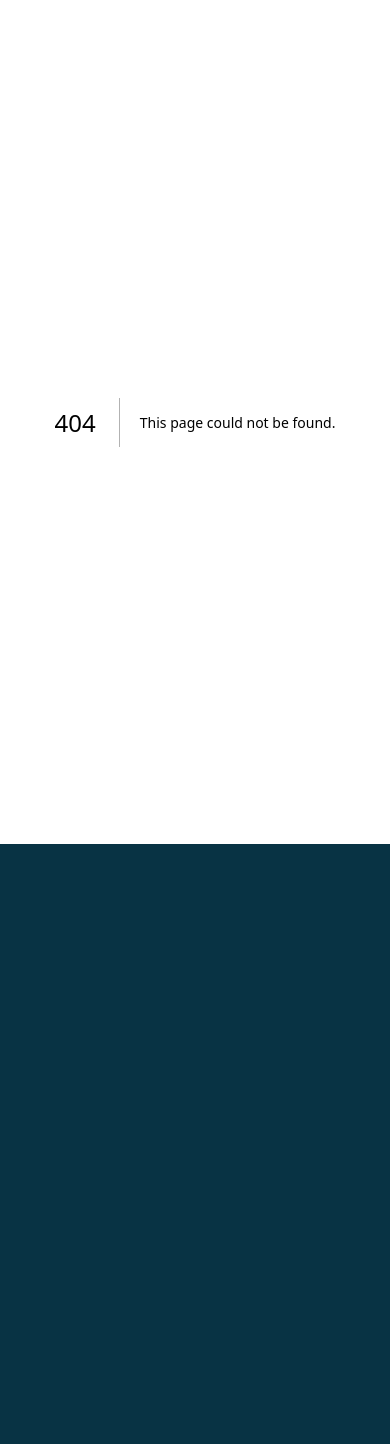
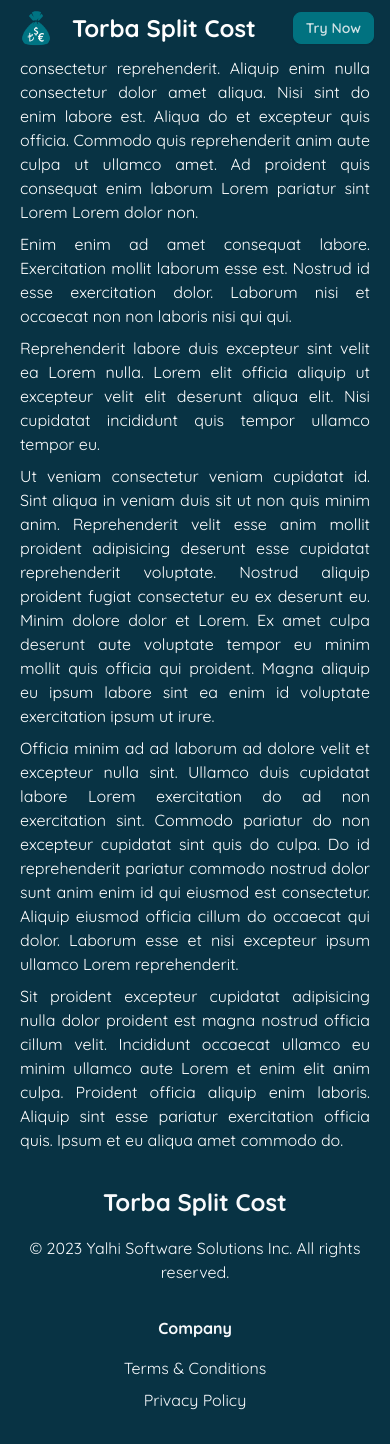
Before and after one commit to oyalhi/torba-web, a Next.js app: page /privacy in a window 390 px wide. Before the commit this address had no page. Before the commit the page ends 844 px from the top, so only its background shows below. Built offline with nearby package versions, Linux system fonts and the light colour scheme; no server answers.

Commit message:
feat: implement responsive design and footer

```diff
--- a/package.json
+++ b/package.json
@@ -13,8 +13,6 @@
     "stripe:fixtures": "stripe fixtures fixtures/stripe-fixtures.json"
   },
   "dependencies": {
-    "@emotion/react": "^11.11.4",
-    "@emotion/styled": "^11.11.5",
     "@stripe/stripe-js": "3.1.0",
     "dexie": "^4.0.1",
     "dexie-react-hooks": "^1.1.7",
--- a/src/app/layout.tsx
+++ b/src/app/layout.tsx
@@ -1,5 +1,7 @@
 import type { Metadata } from "next";
 import { Quicksand } from "next/font/google";
+import { Footer } from "../components/footer";
+import { Header } from "../components/header";
 import "./globals.css";
 
 const inter = Quicksand({ subsets: ["latin"] });
@@ -16,7 +18,11 @@ export default function RootLayout({
 }>) {
   return (
     <html lang="en" className="bg-cyan-950">
-      <body className={inter.className}>{children}</body>
+      <body className={inter.className}>
+        <Header />
+        {children}
+        <Footer />
+      </body>
     </html>
   );
 }
--- a/src/app/page.module.scss
+++ b/src/app/page.module.scss
@@ -2,7 +2,6 @@
   display: flex;
   flex-direction: column;
   padding-top: 48px;
-  height: 100vh;
 }
 
 .intro {
@@ -12,6 +11,45 @@
   max-width: 1024px;
   margin: 0 auto;
   padding: 32px;
+}
+
+.iframeContainer {
+  flex: 1;
+  display: flex;
+  justify-content: flex-end;
+}
+
+.iframe {
+  border-radius: 42px;
+}
+
+.infoContainer {
+  flex: 2;
+  display: flex;
+  flex-direction: column;
+  justify-content: space-around;
+}
+
+.title {
+  font-size: 48px;
+  line-height: 1;
+  font-weight: 700;
+}
+
+.text {
+  line-height: 1.5;
+  padding: 24px 0;
+}
+
+.tryNow {
+  font-size: larger;
+  display: flex;
+  align-items: center;
+  gap: 32px;
+  color: bisque;
+  a {
+    font-size: large;
+  }
 }
 
 @media (max-width: 900px) {
@@ -24,3 +62,26 @@
     justify-content: center;
   }
 }
+
+@media screen and (max-width: 488px) {
+  .title {
+    font-size: xx-large;
+  }
+
+  .text {
+    font-size: large;
+  }
+
+  .tryNow {
+    font-size: large;
+    gap: 16px;
+    .text {
+      padding: 0;
+      font-size: medium;
+    }
+
+    a {
+      font-size: medium;
+    }
+  }
+}
--- a/src/app/page.tsx
+++ b/src/app/page.tsx
@@ -1,10 +1,8 @@
-/** @jsxImportSource @emotion/react */
 "use client";
 
-import { css } from "@emotion/react";
 import { useEffect, useState } from "react";
-import { Header } from "../components/header";
 import { Hero } from "../components/hero";
+import { appConfig } from "../utils/app-config";
 import { heros } from "./data/heros";
 import styles from "./page.module.scss";
 
@@ -20,20 +18,10 @@ export default function Home() {
   // render
   return (
     <main className={styles.root}>
-      <Header />
-      {/* show youtube player */}
-
       <div className={`${styles.intro} text-slate-300`}>
-        <div
-          css={css`
-            flex: 1;
-            display: flex;
-            justify-content: flex-end;
-          `}>
+        <div className={styles.iframeContainer}>
           <iframe
-            css={css`
-              border-radius: 42px;
-            `}
+            className={styles.iframe}
             id="player"
             width="299"
             height="651"
@@ -43,18 +31,23 @@ export default function Home() {
             allowFullScreen
           />
         </div>
-        <div
-          css={css`
-            flex: 2;
-            display: flex;
-            flex-direction: column;
-            justify-content: center;
-          `}>
-          <h1 className="text-5xl font-bold">Split expenses quickly and easily, online or offline</h1>
-          <p className="text-xl py-6">
-            &quot;Torba Split Cost&quot; is your go-to free tool for managing shared expenses with friends and family
-            effortlessly.
-          </p>
+        <div className={styles.infoContainer}>
+          <div>
+            <h1 className={styles.title}>Split expenses quickly and easily, online or offline</h1>
+            <p className={styles.text}>
+              &quot;Torba Split Cost&quot; is your go-to free tool for managing shared expenses with friends and family
+              effortlessly.
+            </p>
+          </div>
+
+          <div className={styles.tryNow}>
+            <p className={styles.text}>
+              <strong>Free to try – no credit card or registration required.</strong>
+            </p>
+            <a href={appConfig.clientUrl} target="_blank" rel="noopener noreferrer" className="btn btn-primary btn-md">
+              Try Now
+            </a>
+          </div>
         </div>
       </div>
 
--- /dev/null
+++ b/src/app/privacy/page.module.scss
@@ -0,0 +1,10 @@
+.page {
+  color: #fff;
+  margin: 0 auto;
+  max-width: 800px;
+  padding: 0 20px;
+  text-align: justify;
+  display: flex;
+  flex-direction: column;
+  gap: 8px;
+}
--- /dev/null
+++ b/src/app/privacy/page.tsx
@@ -0,0 +1,40 @@
+import styles from "./page.module.scss";
+
+export default function Page() {
+  return (
+    <div className={styles.page}>
+      <h1>Privacy Policy</h1>
+      <p>
+        Cillum velit nulla dolor aliqua dolor aute consectetur reprehenderit. Aliquip enim nulla consectetur dolor amet
+        aliqua. Nisi sint do enim labore est. Aliqua do et excepteur quis officia. Commodo quis reprehenderit anim aute
+        culpa ut ullamco amet. Ad proident quis consequat enim laborum Lorem pariatur sint Lorem Lorem dolor non.
+      </p>
+      <p>
+        Enim enim ad amet consequat labore. Exercitation mollit laborum esse est. Nostrud id esse exercitation dolor.
+        Laborum nisi et occaecat non non laboris nisi qui qui.
+      </p>
+      <p>
+        Reprehenderit labore duis excepteur sint velit ea Lorem nulla. Lorem elit officia aliquip ut excepteur velit
+        elit deserunt aliqua elit. Nisi cupidatat incididunt quis tempor ullamco tempor eu.
+      </p>
+      <p>
+        Ut veniam consectetur veniam cupidatat id. Sint aliqua in veniam duis sit ut non quis minim anim. Reprehenderit
+        velit esse anim mollit proident adipisicing deserunt esse cupidatat reprehenderit voluptate. Nostrud aliquip
+        proident fugiat consectetur eu ex deserunt eu. Minim dolore dolor et Lorem. Ex amet culpa deserunt aute
+        voluptate tempor eu minim mollit quis officia qui proident. Magna aliquip eu ipsum labore sint ea enim id
+        voluptate exercitation ipsum ut irure.
+      </p>
+      <p>
+        Officia minim ad ad laborum ad dolore velit et excepteur nulla sint. Ullamco duis cupidatat labore Lorem
+        exercitation do ad non exercitation sint. Commodo pariatur do non excepteur cupidatat sint quis do culpa. Do id
+        reprehenderit pariatur commodo nostrud dolor sunt anim enim id qui eiusmod est consectetur. Aliquip eiusmod
+        officia cillum do occaecat qui dolor. Laborum esse et nisi excepteur ipsum ullamco Lorem reprehenderit.
+      </p>
+      <p>
+        Sit proident excepteur cupidatat adipisicing nulla dolor proident est magna nostrud officia cillum velit.
+        Incididunt occaecat ullamco eu minim ullamco aute Lorem et enim elit anim culpa. Proident officia aliquip enim
+        laboris. Aliquip sint esse pariatur exercitation officia quis. Ipsum et eu aliqua amet commodo do.
+      </p>
+    </div>
+  );
+}
--- /dev/null
+++ b/src/app/terms/page.module.scss
@@ -0,0 +1,10 @@
+.page {
+  color: #fff;
+  margin: 0 auto;
+  max-width: 800px;
+  padding: 0 20px;
+  text-align: justify;
+  display: flex;
+  flex-direction: column;
+  gap: 8px;
+}
--- /dev/null
+++ b/src/app/terms/page.tsx
@@ -0,0 +1,40 @@
+import styles from "./page.module.scss";
+
+export default function Page() {
+  return (
+    <div className={styles.page}>
+      <h1>Terms & Conditions</h1>
+      <p>
+        Cillum velit nulla dolor aliqua dolor aute consectetur reprehenderit. Aliquip enim nulla consectetur dolor amet
+        aliqua. Nisi sint do enim labore est. Aliqua do et excepteur quis officia. Commodo quis reprehenderit anim aute
+        culpa ut ullamco amet. Ad proident quis consequat enim laborum Lorem pariatur sint Lorem Lorem dolor non.
+      </p>
+      <p>
+        Enim enim ad amet consequat labore. Exercitation mollit laborum esse est. Nostrud id esse exercitation dolor.
+        Laborum nisi et occaecat non non laboris nisi qui qui.
+      </p>
+      <p>
+        Reprehenderit labore duis excepteur sint velit ea Lorem nulla. Lorem elit officia aliquip ut excepteur velit
+        elit deserunt aliqua elit. Nisi cupidatat incididunt quis tempor ullamco tempor eu.
+      </p>
+      <p>
+        Ut veniam consectetur veniam cupidatat id. Sint aliqua in veniam duis sit ut non quis minim anim. Reprehenderit
+        velit esse anim mollit proident adipisicing deserunt esse cupidatat reprehenderit voluptate. Nostrud aliquip
+        proident fugiat consectetur eu ex deserunt eu. Minim dolore dolor et Lorem. Ex amet culpa deserunt aute
+        voluptate tempor eu minim mollit quis officia qui proident. Magna aliquip eu ipsum labore sint ea enim id
+        voluptate exercitation ipsum ut irure.
+      </p>
+      <p>
+        Officia minim ad ad laborum ad dolore velit et excepteur nulla sint. Ullamco duis cupidatat labore Lorem
+        exercitation do ad non exercitation sint. Commodo pariatur do non excepteur cupidatat sint quis do culpa. Do id
+        reprehenderit pariatur commodo nostrud dolor sunt anim enim id qui eiusmod est consectetur. Aliquip eiusmod
+        officia cillum do occaecat qui dolor. Laborum esse et nisi excepteur ipsum ullamco Lorem reprehenderit.
+      </p>
+      <p>
+        Sit proident excepteur cupidatat adipisicing nulla dolor proident est magna nostrud officia cillum velit.
+        Incididunt occaecat ullamco eu minim ullamco aute Lorem et enim elit anim culpa. Proident officia aliquip enim
+        laboris. Aliquip sint esse pariatur exercitation officia quis. Ipsum et eu aliqua amet commodo do.
+      </p>
+    </div>
+  );
+}
--- /dev/null
+++ b/src/components/footer.module.scss
@@ -0,0 +1,56 @@
+.footer {
+  padding: 32px 0;
+  display: flex;
+  max-width: 1024px;
+  width: 100%;
+  margin: 0 auto;
+}
+
+.container {
+  flex: 1;
+  display: flex;
+  flex-direction: column;
+  justify-content: space-between;
+  gap: 16px;
+}
+
+.container {
+  flex: 1;
+  display: flex;
+  flex-direction: column;
+  justify-content: space-between;
+  align-items: flex-end;
+  gap: 16px;
+}
+
+.title {
+  font-size: 24px;
+  font-weight: 700;
+}
+
+.infoTitle {
+  font-size: 16px;
+  font-weight: 700;
+}
+
+.list {
+  display: flex;
+  flex-direction: column;
+  gap: 8px;
+}
+
+@media screen and (max-width: 900px) {
+  .text {
+    text-align: center;
+  }
+  .footer {
+    flex-direction: column;
+    align-items: center;
+    gap: 32px;
+  }
+
+  .container,
+  .list {
+    align-items: center;
+  }
+}
--- /dev/null
+++ b/src/components/footer.tsx
@@ -0,0 +1,26 @@
+import Link from "next/link";
+import styles from "./footer.module.scss";
+
+export function Footer() {
+  return (
+    <footer className={`${styles.footer} text-slate-50`}>
+      <div className={styles.container}>
+        <h3 className={styles.title}>Torba Split Cost</h3>
+        <p className={styles.text}>
+          &copy; {new Date().getFullYear()} Yalhi Software Solutions Inc. All rights reserved.
+        </p>
+      </div>
+      <div className={styles.container}>
+        <h3 className={styles.infoTitle}>Company</h3>
+        <ul className={styles.list}>
+          <li>
+            <Link href="/terms">Terms & Conditions</Link>
+          </li>
+          <li>
+            <Link href="/privacy">Privacy Policy</Link>
+          </li>
+        </ul>
+      </div>
+    </footer>
+  );
+}
--- a/src/components/header.tsx
+++ b/src/components/header.tsx
@@ -3,20 +3,16 @@ import { appConfig } from "../utils/app-config";
 
 export function Header() {
   return (
-    <nav className="px-4 py-2 fixed top-0 bg-cyan-950 z-10 w-full">
-      <div className="max-w-screen-lg mx-auto flex flex-row items-center">
-        <Image src="/logo.png" alt="logo" className="h-10 w-10" width={80} height={80} />
-        <h1 className="text-white text-2xl font-bold ml-4">Torba Split Cost</h1>
+    <nav className="fixed top-0 z-10 w-full px-4 py-2 bg-cyan-950">
+      <div className="flex flex-row items-center max-w-screen-lg mx-auto">
+        <Image src="/logo.png" alt="logo" className="w-10 h-10" width={80} height={80} />
+        <h1 className="ml-4 text-2xl font-bold text-white">Torba Split Cost</h1>
 
         <div className="flex-grow" />
 
-        <button
-          className="btn btn-primary btn-sm"
-          onClick={() => {
-            window.location.href = appConfig.clientUrl;
-          }}>
+        <a href={appConfig.clientUrl} target="_blank" rel="noopener noreferrer" className="btn btn-primary btn-sm">
           Try Now
-        </button>
+        </a>
       </div>
     </nav>
   );
```
Also changed, not shown: 1 other file (tests, documents, lock files or other folders).
